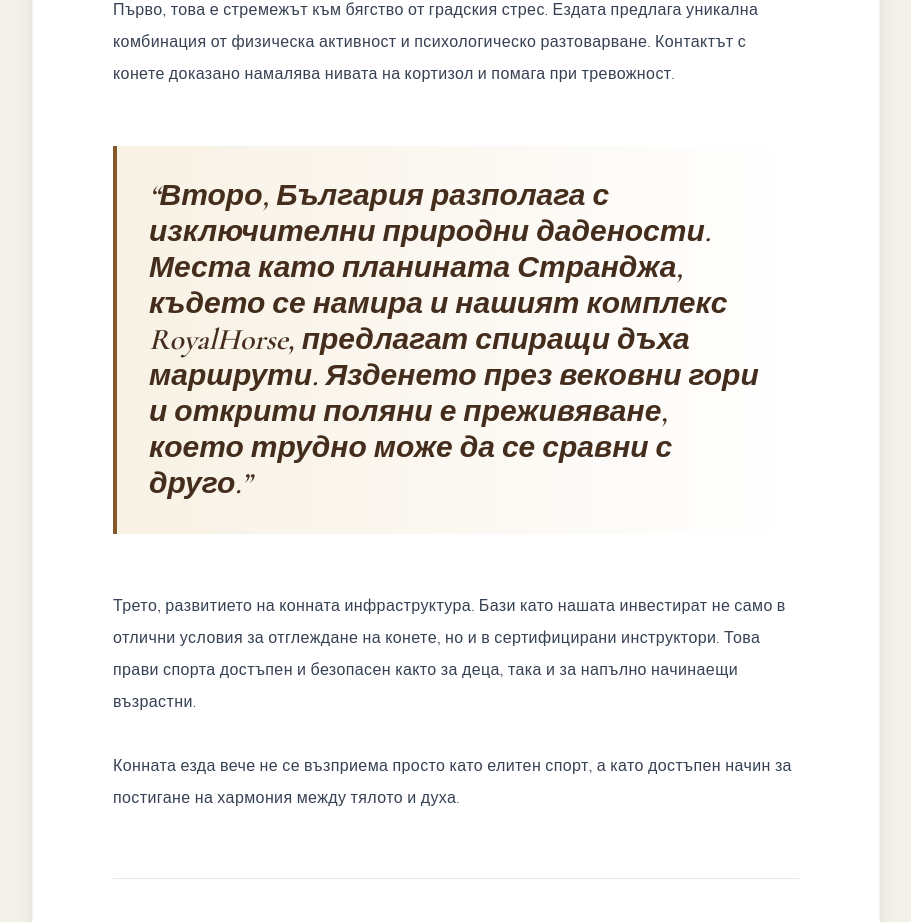
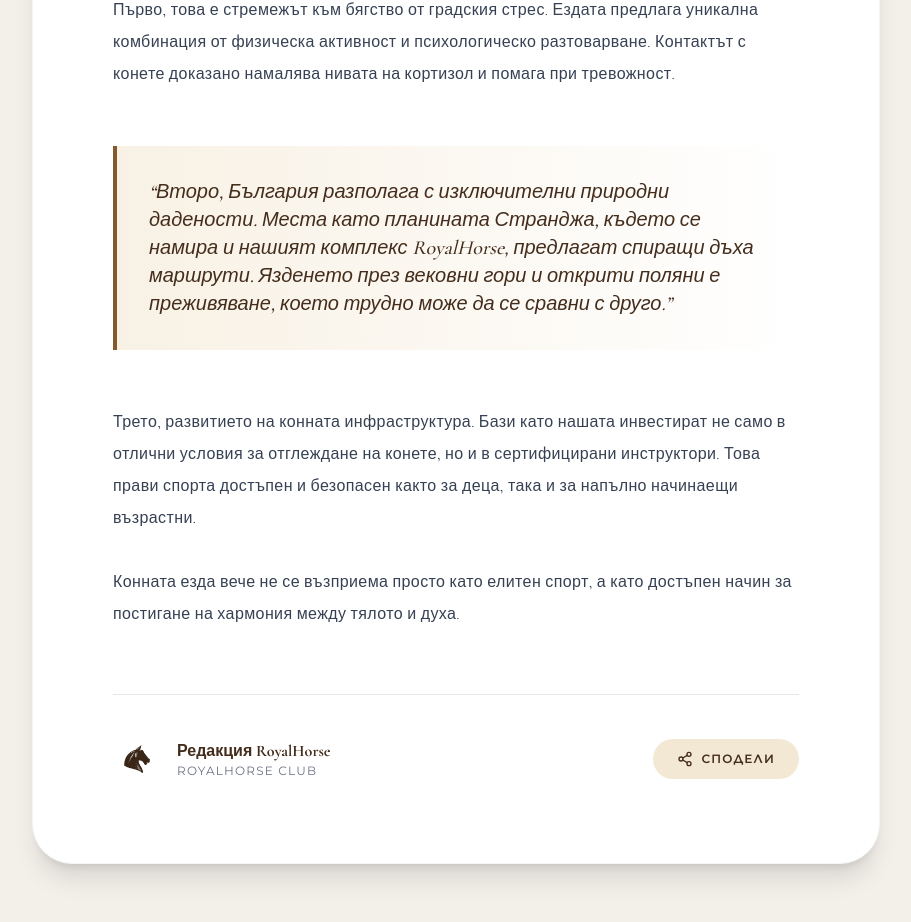
Before and after one commit to NTIVI/RoyalHorse, a Next.js app: page /articles in a window 1280 px wide. Shown: the part 931-1853 px from the top of the page, without its empty margins (184-1095 px from the left). Built offline with nearby package versions, Linux system fonts and the light colour scheme.

Commit message:
style: reduce typography size of article pull quote

```diff
--- a/src/app/articles/page.tsx
+++ b/src/app/articles/page.tsx
@@ -99,7 +99,7 @@ Horse riding is no longer perceived simply as an elite sport, but as an accessib
               {/* Pull quote for 3rd paragraph */}
               if (idx === 2) {
                 return (
-                  <blockquote key={idx} className="border-l-4 border-[#84592B] pl-8 my-14 italic text-2xl md:text-3xl text-[#442D1C] font-semibold bg-gradient-to-r from-[#E8D1A7]/30 to-transparent p-8 rounded-r-3xl">
+                  <blockquote key={idx} className="border-l-4 border-[#84592B] pl-8 my-14 italic text-lg md:text-xl text-[#442D1C] font-medium bg-gradient-to-r from-[#E8D1A7]/30 to-transparent p-8 rounded-r-3xl">
                     &ldquo;{p}&rdquo;
                   </blockquote>
                 );
```
Also changed, not shown: 1 other file (tests, documents, lock files or other folders).
